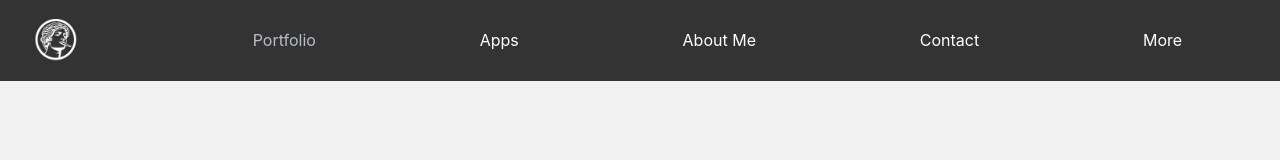
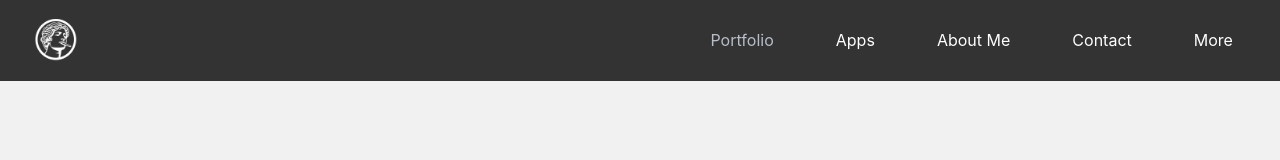
Before and after one commit to rudicarrilloypr/rc-portafolio, a React (Create React App) app: page / in a window 1280 px wide. Shown: the top 160 px of the page. Built offline with nearby package versions, Linux system fonts and the light colour scheme.

Commit message:
Update navbar design - tighter items

```diff
--- a/src/components/Navbar/navbar.module.css
+++ b/src/components/Navbar/navbar.module.css
@@ -24,7 +24,7 @@
     justify-content: space-around;
     align-items: center;
     /*width: 100%;*/
-    flex-grow: 0.9;
+    flex-grow: 0.3;
   }
 
   .menuIcon {
```
